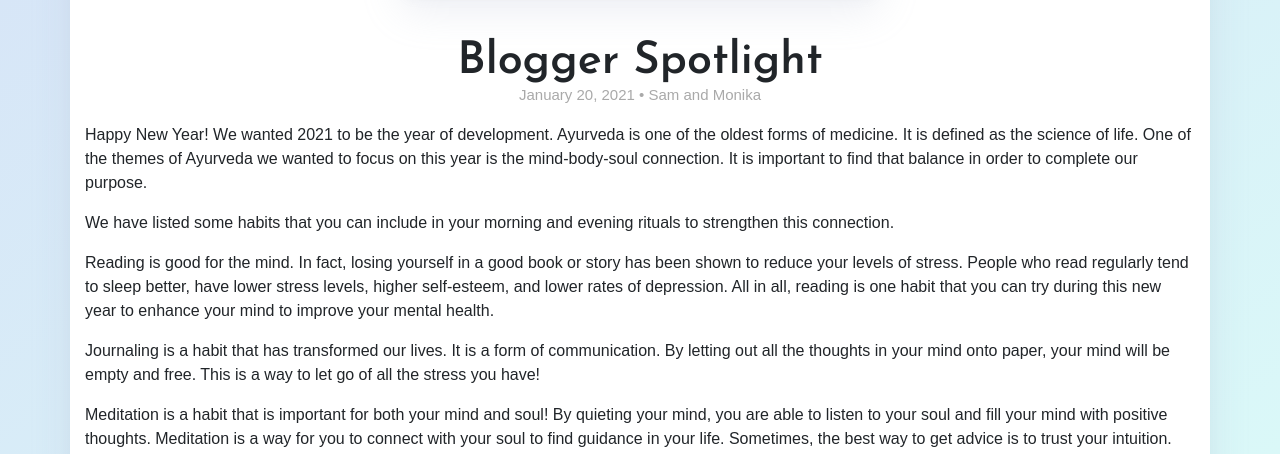
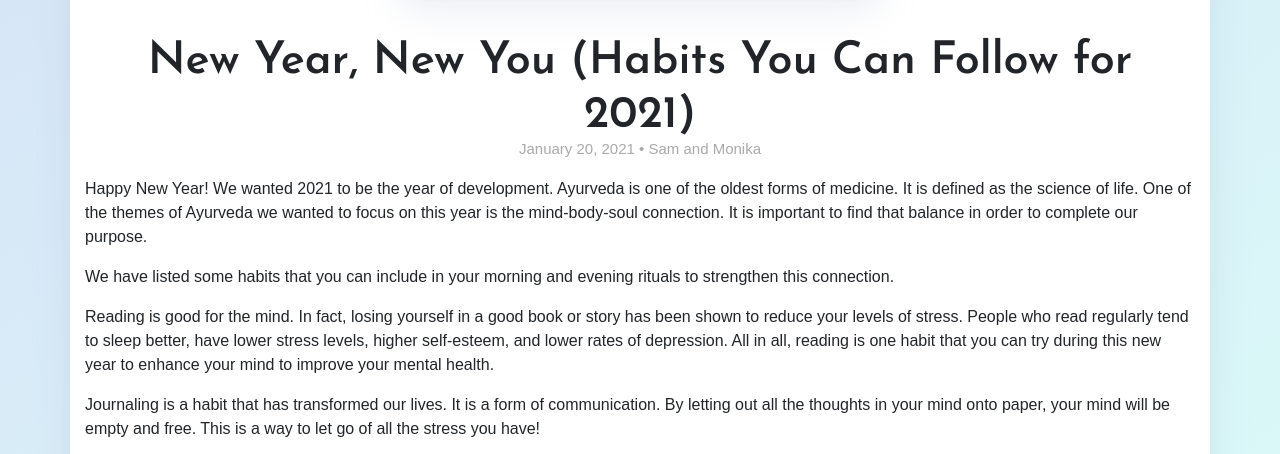
Before and after one commit to togethernotalone/togethernotalone.github.io, a Jekyll site: the page built from _posts/2021-01-20-New-Year-New-You.md, in a window 1280 px wide and 900 px high, cut to the strip 446-900 px from the top of the window. Built offline with Jekyll 4.4.1, drawn with Linux system fonts in a browser that asks for light colours; nearby versions of some CDN libraries; some web fonts are replaced.

Commit message:
fixed title of 01-20 post

```diff
--- a/_posts/2021-01-20-New-Year-New-You.md
+++ b/_posts/2021-01-20-New-Year-New-You.md
@@ -1,5 +1,5 @@
 ---
-title: Blogger Spotlight
+title: New Year, New You (Habits You Can Follow for 2021)
 layout: post
 author: Sam and Monika
 image: "/assets/BP13.png"
```
